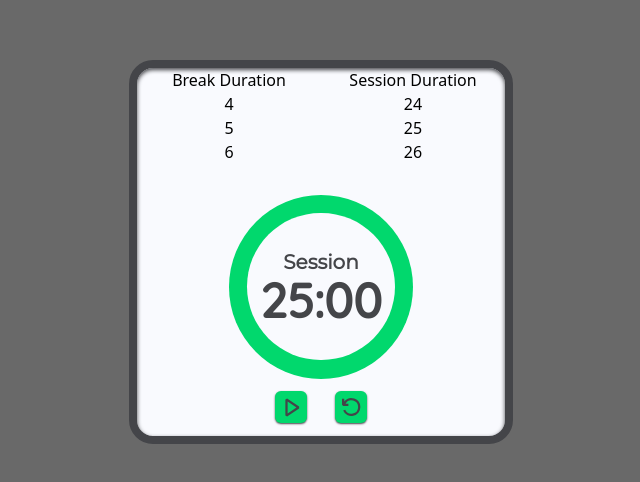
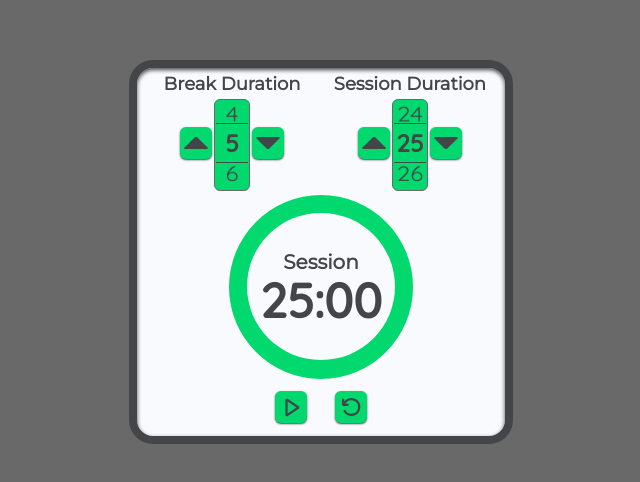
Before and after one commit to kimjisena/25-plus-5-clock, a React (Create React App) app: page / in a window 1280 px wide. Shown: the part 148-630 px from the top of the page, without its empty margins (319-959 px from the left). Built offline with nearby package versions, Linux system fonts and the light colour scheme.

Commit message:
implement duration labels

```diff
--- a/src/App.jsx
+++ b/src/App.jsx
@@ -6,7 +6,7 @@ function App() {
   return (
     <div className={`w-full h-[100vh] flex justify-center items-center`}>
         <div className={`wrapper flex flex-col justify-center items-center w-96 h-96 bg-white border-8 border-black rounded-3xl shadow-black shadow-inner`}>
-            <div className={`labels-wrapper flex w-full h-1/3`}>
+            <div className={`labels-wrapper flex justify-evenly w-full h-1/3`}>
                 <GenericLabel name={`Break`} length={5} />
                 <GenericLabel name={`Session`} length={25} />
             </div>
--- a/src/components/GenericLabel.jsx
+++ b/src/components/GenericLabel.jsx
@@ -1,17 +1,28 @@
 import React from 'react';
+import {VscTriangleDown} from 'react-icons/vsc';
+import {VscTriangleUp} from 'react-icons/vsc';
 
 function GenericLabel ({name, length}) {
     return (
-        <div className={`w-full h-1/2 flex flex-col items-center`}>
-            <div id={`${name.toLowerCase()}-label`}>{`${name} Duration`}</div>
-            <div id={`${name.toLowerCase()}-value`}>
-                <div id={`${name.toLowerCase()}-increment`}></div>
+        <div className={`relative w-[45%] h-full flex flex-col justify-evenly items-center`}>
+            <div id={`${name.toLowerCase()}-label`} className={`h-[20%] font-bold font-font-one text-lg text-black`}>{`${name} Duration`}</div>
 
-                <div id={`${name.toLowerCase()}-prev`}>{length - 1}</div>
-                <div id={`${name.toLowerCase()}-length`}>{length}</div>
-                <div id={`${name.toLowerCase()}-next`}>{length + 1}</div>
+            <div id='value-track' className={`absolute h-[75%] w-[22%] bottom-0 bg-green z-0 rounded-md border-[0.5px] border-gray`}></div>
 
-                <div id={`${name.toLowerCase()}-decrement`}></div>
+            <div id={`${name.toLowerCase()}-value`} className={`h-[75%] w-full flex flex-col justify-evenly items-center font-font-two text-black text-2xl z-10`}>
+                <div id={`${name.toLowerCase()}-prev`} className={`w-8 h-6 bg-green flex justify-center items-center border-black border-b-[1px]`}>{length - 1}</div>
+
+                <div id={`${name.toLowerCase()}-current`} className={`flex justify-evenly w-2/3`}>
+                    <div id={`${name.toLowerCase()}-increment`} className={`w-8 h-8 flex justify-center items-center bg-green justify-self-start rounded-md hover:cursor-pointer shadow-black active:shadow-inner shadow-sm`}>
+                        <VscTriangleUp className={`text-black`} size={`32px`} />
+                    </div>
+                    <div id={`${name.toLowerCase()}-length`} className={`w-8 h-8 font-bold bg-green flex justify-center items-center`}>{length}</div>
+                    <div id={`${name.toLowerCase()}-decrement`} className={`w-8 h-8 flex justify-center items-center bg-green justify-self-end rounded-md hover:cursor-pointer shadow-black active:shadow-inner shadow-sm`}>
+                        <VscTriangleDown className={`text-black`} size={`32px`} />
+                    </div>
+                </div>
+
+                <div id={`${name.toLowerCase()}-next`} className={`w-8 h-6 bg-green flex justify-center items-center border-black border-t-[1px]`}>{length + 1}</div>
             </div>
         </div>
     );
--- a/src/components/Timer.jsx
+++ b/src/components/Timer.jsx
@@ -1,8 +1,4 @@
 import React from 'react';
-import {GrPowerReset} from 'react-icons/gr';
-import {GrPlay} from 'react-icons/gr';
-import {GrPause} from 'react-icons/gr';
-import {VscRefresh} from 'react-icons/vsc';
 import {VscDebugPause} from 'react-icons/vsc';
 import {VscDebugStart} from 'react-icons/vsc';
 import {VscDebugRestart} from 'react-icons/vsc';
--- a/src/index.css
+++ b/src/index.css
@@ -2,3 +2,13 @@
 @tailwind base;
 @tailwind components;
 @tailwind utilities;
+
+#session-prev, #break-prev {
+    transform-origin: 50% 100%;
+    transform: rotateX(-30deg);
+}
+
+#session-next, #break-next {
+    transform-origin: 50% 0%;
+    transform: rotateX(30deg);
+}
--- a/tailwind.config.js
+++ b/tailwind.config.js
@@ -9,7 +9,8 @@ module.exports = {
       'black': '#444549',
       'red': '#F73349',
       'green': '#01D86D',
-      'orange': '#C56F17'
+      'orange': '#C56F17',
+      'gray': '#696969'
     },
     fontFamily: {
       'font-one': ['Montserrat', 'sans-serif'],
```
